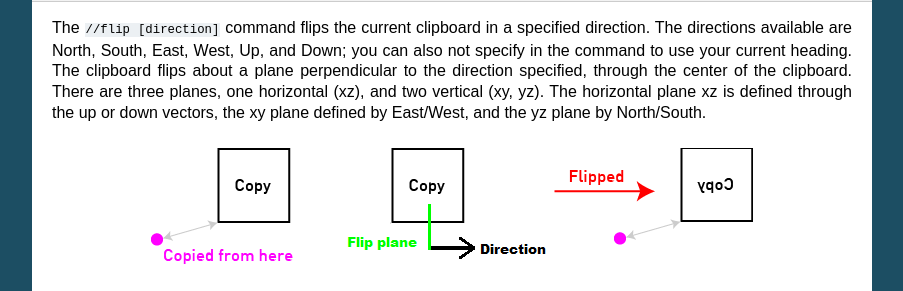
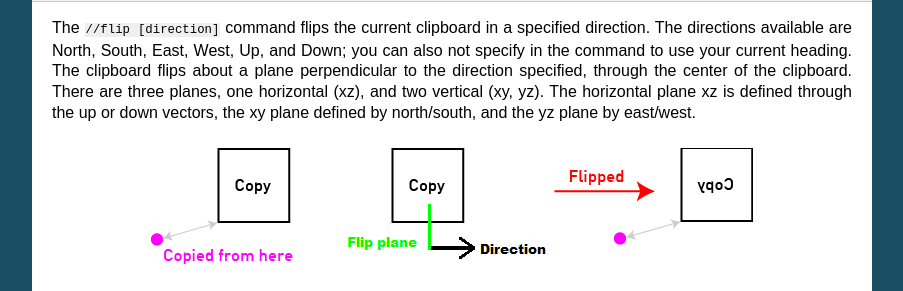
Before and after one commit to EngineHub/WorldEditDocs, a Sphinx documentation site: the page built from source/usage/clipboard.rst, in a window 1280 px wide and 900 px high, scrolled down 2115 px. Shown: the part 241-532 px from the top of the window, without its empty margins (198-1101 px from the left). Built offline with Sphinx 7.4.7, drawn with Linux system fonts in a browser that asks for light colours.

```diff
--- a/source/usage/clipboard.rst
+++ b/source/usage/clipboard.rst
@@ -67,7 +67,12 @@ can be used to make something vertical, horizontal, or vice versa.
 Flipping
 ~~~~~~~~
 
-The ``//flip [direction]`` command flips the current clipboard in a specified direction. The directions available are North, South, East, West, Up, and Down; you can also not specify in the command to use your current heading. The clipboard flips about a plane perpendicular to the direction specified, through the center of the clipboard. There are three planes, one horizontal (xz), and two vertical (xy, yz). The horizontal plane xz is defined through the up or down vectors, the xy plane defined by East/West, and the yz plane by North/South.
+The ``//flip [direction]`` command flips the current clipboard in a specified direction.
+The directions available are North, South, East, West, Up, and Down; you can also not specify in the command to use
+your current heading. The clipboard flips about a plane perpendicular to the direction specified,
+through the center of the clipboard. There are three planes, one horizontal (xz), and two vertical (xy, yz).
+The horizontal plane xz is defined through the up or down vectors, the xy plane defined by north/south,
+and the yz plane by east/west.
 
 .. figure:: /images/clipboard/flip.png
 
```
